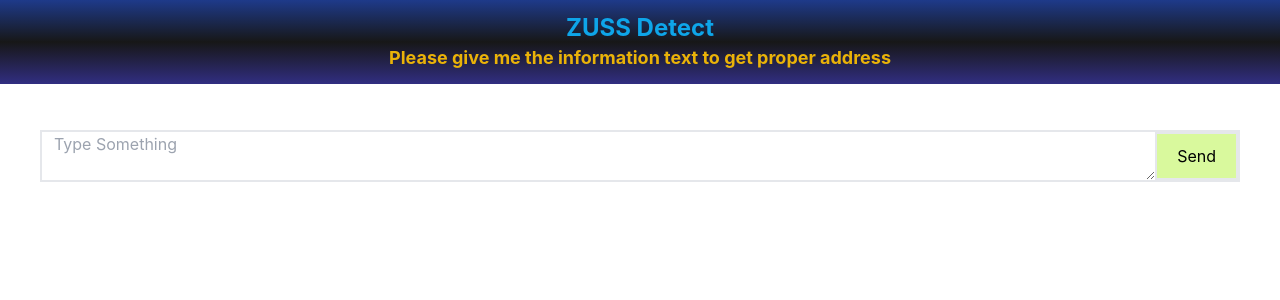
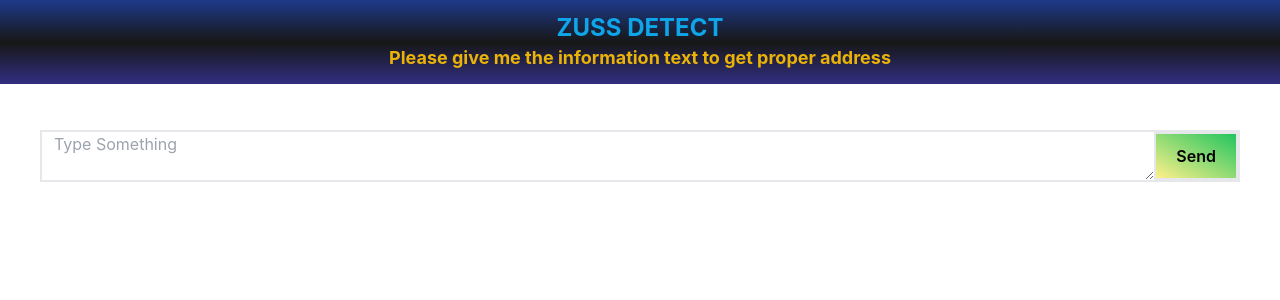
Before and after one commit to S-M-ZUBAYER/ZUSS-Detect-Client, a React (Create React App) app: page / in a window 1280 px wide. Shown: the top 300 px of the page. Built offline with nearby package versions, Linux system fonts and the light colour scheme.

Commit message:
Add server site deploy link

```diff
--- a/package.json
+++ b/package.json
@@ -11,7 +11,8 @@
     "react-dom": "^18.2.0",
     "react-icons": "^4.8.0",
     "react-scripts": "5.0.1",
-    "web-vitals": "^2.1.4"
+    "web-vitals": "^2.1.4",
+    "xlsx": "^0.18.5"
   },
   "scripts": {
     "start": "react-scripts start",
--- a/public/index.html
+++ b/public/index.html
@@ -24,7 +24,7 @@
       work correctly both with client-side routing and a non-root public URL.
       Learn how to configure a non-root public URL by running `npm run build`.
     -->
-    <title>React App</title>
+    <title>ZUSS Detect</title>
   </head>
   <body>
     <noscript>You need to enable JavaScript to run this app.</noscript>
--- a/src/App.js
+++ b/src/App.js
@@ -1,10 +1,12 @@
 import { useRef, useState } from "react";
-// import reactLogo from "./assets/react.svg";
 import "./App.css";
 import axios from "axios";
 import { FaCopy } from 'react-icons/fa';
 import aiImg from "./img/AI logo.png"
 import animateImg from "./img/animationPic.png"
+
+
+
 
 const YOU = "you";
 const AI = "ai";
@@ -13,11 +15,15 @@ function App() {
   const [qna, setQna] = useState([]);
   const [loading, setLoading] = useState(false);
 
+
+//create a function to make update array for question answer
+
   const updateQNA = (from, value) => {
     setQna((qna) => [...qna, { from, value }]);
   };
 
 
+  //create a function for copy the text
 
   const handleToCopy=(v)=>{
     let copyValue=v.split("：")[1]
@@ -25,6 +31,7 @@ navigator.clipboard.writeText(copyValue)
   }
 
 
+  // This is the main function which send the question in openAIApi and get the ans from there
 
   const handleSend = () => {
     const question = textareaRef.current.value;
@@ -33,7 +40,7 @@ navigator.clipboard.writeText(copyValue)
 // http://localhost:5000/  https://zuss-detect.vercel.app
     setLoading(true);
     axios
-      .post("https://zuss-detect.vercel.app/detect", {
+      .post("https://zuss-detect-s-m-zubayer.vercel.app/detect", {
         question,
       })
       .then((response) => {
@@ -45,7 +52,7 @@ navigator.clipboard.writeText(copyValue)
   };
 
 
-
+// This function show the Question Answer in our user interface
 
   const renderContent = (qna) => {
     const value = qna.value;
@@ -63,33 +70,39 @@ navigator.clipboard.writeText(copyValue)
 
   return (
     <main className="mx-0  relative">
+
+{/* Header part the site heading name here */}
+
     <div className="text-center sticky top-0 w-full text-2xl py-3 font-bold text-sky-500 bg-gradient-to-t from-indigo-900 via-neutral-900 to-blue-900">
-      ZUSS Detect
+      ZUSS DETECT
       <p className="text-lg text-yellow-500">
         {/* Please ask me any question I will try to answer like ChatGPT: */}
         Please give me the information text to get proper address
       </p>
     </div>
-      <div class="chats ml-5 mx-0 md:mx-10 mb-10">
+
+{/* Questions & Answer showing section */}
+
+      <div className="chats ml-5 mx-0 md:mx-10 mb-10">
         {qna.map((qna) => {
           if (qna.from === YOU) {
             return (
-              <div class="send chat">
+              <div className="send chat">
                 <img
                   src={animateImg}
                   alt=""
-                  class="avtar"
+                  className="avtar"
                 />
                 <p>{renderContent(qna)}</p>
               </div>
             );
           }
           return (
-            <div class="recieve chat">
+            <div className="recieve chat">
               <img
                 src={aiImg}
                 alt=""
-                class="avtar"
+                className="avtar"
               />
               <p>{renderContent(qna)}</p>
             </div>
@@ -97,18 +110,18 @@ navigator.clipboard.writeText(copyValue)
         })}
 
         {loading && (
-          <div class="recieve chat">
+          <div className="recieve chat">
             <img
               src={aiImg}
               alt=""
-              class="avtar"
+              className="avtar"
             />
             <p>Typing...</p>
           </div>
         )}
       </div>
 
-      <div className="flex mx-1 md:mx-10 mt-10 border-2">
+      <div className="flex mx-1 md:mx-10 mt-10 mb-10 border-2">
         <textarea
         // type="text"
         ref={textareaRef}
@@ -116,7 +129,7 @@ navigator.clipboard.writeText(copyValue)
         placeholder="Type Something"
         ></textarea>
 
-        <button disabled={loading} className="border-2 px-5 py-1 bg-lime-200 " onClick={handleSend}>
+        <button disabled={loading} className="border-2 px-5 py-1 bg-lime-200 font-semibold bg-gradient-to-tr from-yellow-200 to-green-500 " onClick={handleSend}>
           Send
         </button>
       </div>
```
Also changed, not shown: 2 other files (tests, documents, lock files or other folders).
